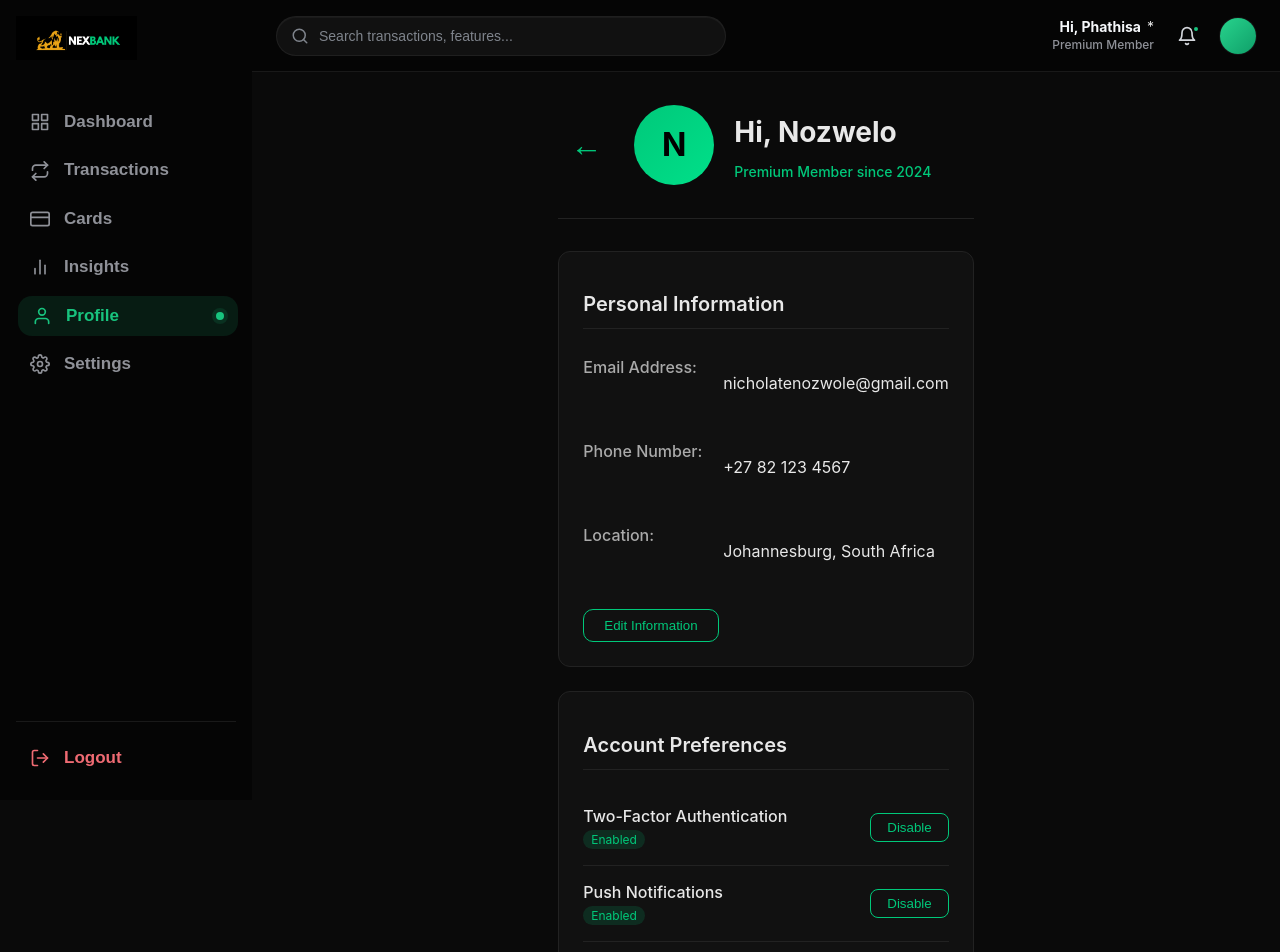
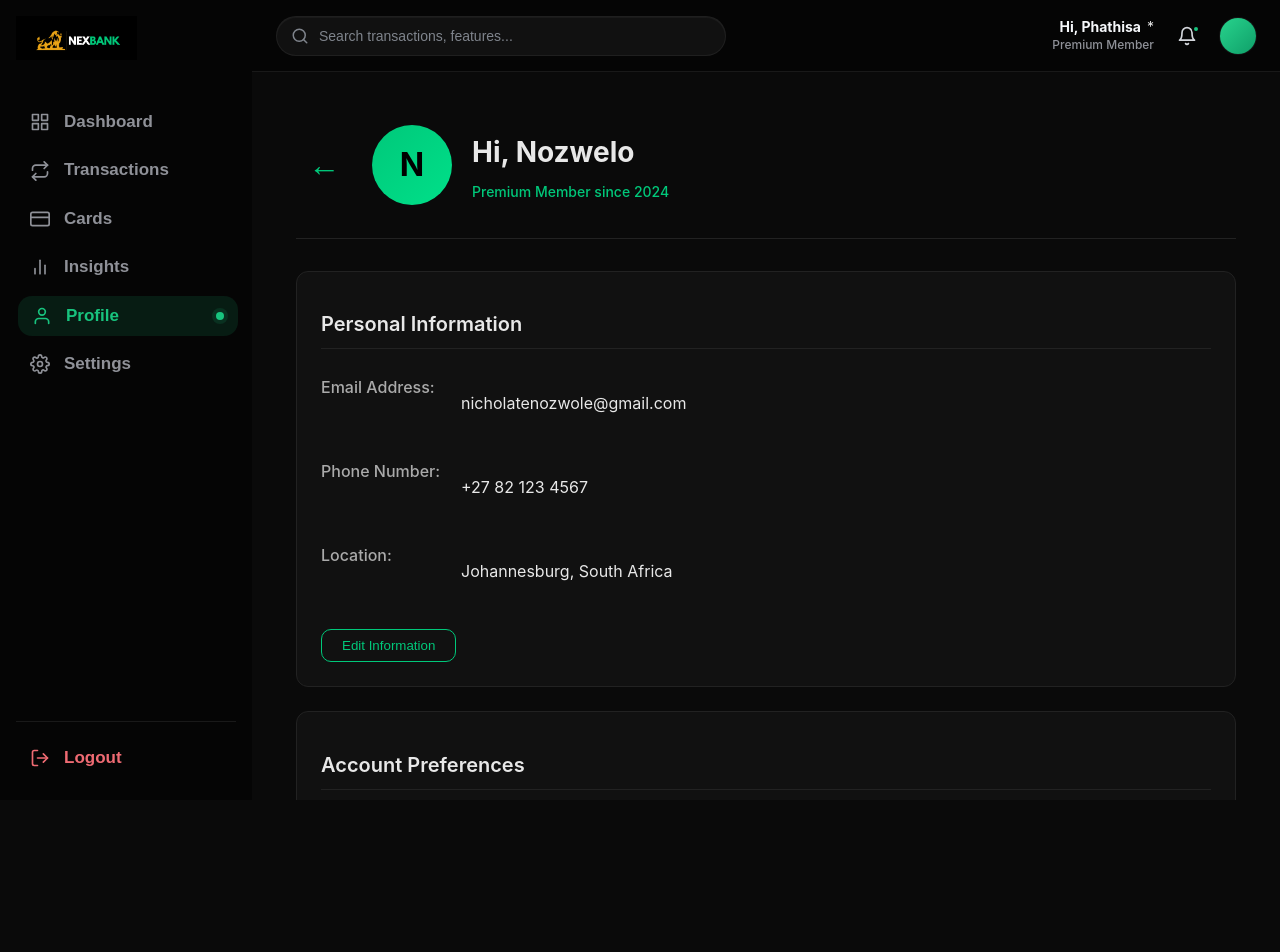
Before and after one commit to Nexbank/nexbank, a React (Create React App) app in the folder client/: page /profile in a window 1280 px wide. Shown: the top 952 px of the page. After the commit the page ends 800 px from the top, so only its background shows below. Built offline with nearby package versions, Linux system fonts and the light colour scheme.

Commit message:
changed profile cards and made them wider, also tried to minimize the style for the landingpage

```diff
--- a/client/src/pages/Profile.js
+++ b/client/src/pages/Profile.js
@@ -31,22 +31,15 @@ const Profile = () => {
     language: "English (ZA)",
   });
 
-  // Handle back to dashboard
   const handleBackToDashboard = () => {
     navigate("/dashboard");
   };
 
-  // Handle edit button click
   const handleEditClick = () => {
-    setEditForm({
-      email: userInfo.email,
-      phone: userInfo.phone,
-      location: userInfo.location,
-    });
+    setEditForm({ ...userInfo });
     setIsEditing(true);
   };
 
-  // Handle input changes
   const handleInputChange = (e) => {
     const { name, value } = e.target;
     setEditForm((prev) => ({
@@ -55,31 +48,21 @@ const Profile = () => {
     }));
   };
 
-  // Save edited information
   const handleSave = () => {
-    setUserInfo({
-      email: editForm.email,
-      phone: editForm.phone,
-      location: editForm.location,
-    });
+    setUserInfo({ ...editForm });
     setIsEditing(false);
     alert("Profile information updated successfully!");
   };
 
-  // Cancel editing
   const handleCancel = () => {
     setIsEditing(false);
   };
 
-  // Toggle preferences
   const toggleTwoFactor = () => {
     setPreferences((prev) => ({
       ...prev,
       twoFactor: !prev.twoFactor,
     }));
-    alert(
-      `Two-Factor Authentication ${!preferences.twoFactor ? "Enabled" : "Disabled"}`,
-    );
   };
 
   const toggleNotifications = () => {
@@ -87,9 +70,6 @@ const Profile = () => {
       ...prev,
       pushNotifications: !prev.pushNotifications,
     }));
-    alert(
-      `Push Notifications ${!preferences.pushNotifications ? "Enabled" : "Disabled"}`,
-    );
   };
 
   const handleLanguageChange = () => {
@@ -102,58 +82,69 @@ const Profile = () => {
     ];
     const currentIndex = languages.indexOf(preferences.language);
     const nextIndex = (currentIndex + 1) % languages.length;
+
     setPreferences((prev) => ({
       ...prev,
       language: languages[nextIndex],
     }));
-    alert(`Language changed to ${languages[nextIndex]}`);
   };
 
   return (
     <div className="app">
       <Sidebar />
+
       <div className="main">
         <Navbar />
+
+        {/* 🔥 THIS FIXES YOUR SCROLL ISSUE */}
+        <div className="content">
           <div className="profile-container">
-          {/* Header with Back Arrow and User Info */}
+
+            {/* Header */}
             <div className="profile-header">
               <button
                 onClick={handleBackToDashboard}
                 className="profile-back-btn"
-              aria-label="Back to Dashboard"
               >
                 ←
               </button>
+
               <div className="profile-avatar">
                 <span>N</span>
               </div>
+
               <div className="profile-user-info">
                 <h1>Hi, Nozwelo</h1>
-              <p className="profile-badge">Premium Member since 2024</p>
+                <p className="profile-badge">
+                  Premium Member since 2024
+                </p>
               </div>
             </div>
 
-          {/* Main Content */}
+            {/* Content */}
             <div className="profile-content">
-            {/* Personal Information Section */}
+
+              {/* Personal Info */}
               <div className="profile-section">
                 <h2>Personal Information</h2>
 
                 {!isEditing ? (
-                // Display mode
                   <>
                     <div className="profile-field">
                       <label>Email Address:</label>
                       <p>{userInfo.email}</p>
                     </div>
+
                     <div className="profile-field">
                       <label>Phone Number:</label>
                       <p>{userInfo.phone}</p>
                     </div>
+
                     <div className="profile-field">
                       <label>Location:</label>
                       <p>{userInfo.location}</p>
                     </div>
+
                     <button
                       onClick={handleEditClick}
                       className="profile-edit-btn"
@@ -162,7 +153,6 @@ const Profile = () => {
                     </button>
                   </>
                 ) : (
-                // Edit mode
                   <>
                     <div className="profile-field">
                       <label>Email Address:</label>
@@ -172,9 +162,9 @@ const Profile = () => {
                         value={editForm.email}
                         onChange={handleInputChange}
                         className="profile-input"
-                      placeholder="Enter email"
                       />
                     </div>
+
                     <div className="profile-field">
                       <label>Phone Number:</label>
                       <input
@@ -183,9 +173,9 @@ const Profile = () => {
                         value={editForm.phone}
                         onChange={handleInputChange}
                         className="profile-input"
-                      placeholder="Enter phone number"
                       />
                     </div>
+
                     <div className="profile-field">
                       <label>Location:</label>
                       <input
@@ -194,13 +184,17 @@ const Profile = () => {
                         value={editForm.location}
                         onChange={handleInputChange}
                         className="profile-input"
-                      placeholder="Enter location"
                       />
                     </div>
+
                     <div className="profile-edit-actions">
-                    <button onClick={handleSave} className="profile-save-btn">
+                      <button
+                        onClick={handleSave}
+                        className="profile-save-btn"
+                      >
                         Save Changes
                       </button>
+
                       <button
                         onClick={handleCancel}
                         className="profile-cancel-btn"
@@ -212,7 +206,7 @@ const Profile = () => {
                 )}
               </div>
 
-            {/* Account Preferences Section */}
+              {/* Preferences */}
               <div className="profile-section">
                 <h2>Account Preferences</h2>
 
@@ -221,23 +215,24 @@ const Profile = () => {
                     <span className="preference-name">
                       Two-Factor Authentication
                     </span>
-                  <span
-                    className={`preference-status ${preferences.twoFactor ? "enabled" : "disabled"}`}
-                  >
+                    <span className={`preference-status ${preferences.twoFactor ? "enabled" : "disabled"}`}>
                       {preferences.twoFactor ? "Enabled" : "Disabled"}
                     </span>
                   </div>
-                <button onClick={toggleTwoFactor} className="preference-toggle">
-                  {preferences.twoFactor ? "Disable" : "Enable"}
+                  <button
+                    onClick={toggleTwoFactor}
+                    className="preference-toggle"
+                  >
+                    Toggle
                   </button>
                 </div>
 
                 <div className="profile-preference">
                   <div className="preference-info">
-                  <span className="preference-name">Push Notifications</span>
-                  <span
-                    className={`preference-status ${preferences.pushNotifications ? "enabled" : "disabled"}`}
-                  >
+                    <span className="preference-name">
+                      Push Notifications
+                    </span>
+                    <span className={`preference-status ${preferences.pushNotifications ? "enabled" : "disabled"}`}>
                       {preferences.pushNotifications ? "Enabled" : "Disabled"}
                     </span>
                   </div>
@@ -245,7 +240,7 @@ const Profile = () => {
                     onClick={toggleNotifications}
                     className="preference-toggle"
                   >
-                  {preferences.pushNotifications ? "Disable" : "Enable"}
+                    Toggle
                   </button>
                 </div>
 
@@ -264,6 +259,8 @@ const Profile = () => {
                   </button>
                 </div>
               </div>
+
+            </div>
           </div>
         </div>
       </div>
--- a/client/src/styles/global.css
+++ b/client/src/styles/global.css
@@ -57,6 +57,7 @@ body {
   flex: 1;
   display: flex;
   flex-direction: column;
+  height: 100vh;
 }
 
 /* =========================
@@ -1282,7 +1283,8 @@ body {
 
 .profile-container {
     padding: 24px;
-    max-width: 800px;
+    max-width: 1100px;
+    width: 100%;
     margin: 0 auto;
 }
 
```
Also changed, not shown: client/src/pages/LandingPage.js (line endings or trailing spaces). Lines whose indentation alone changed are shown as unchanged.
